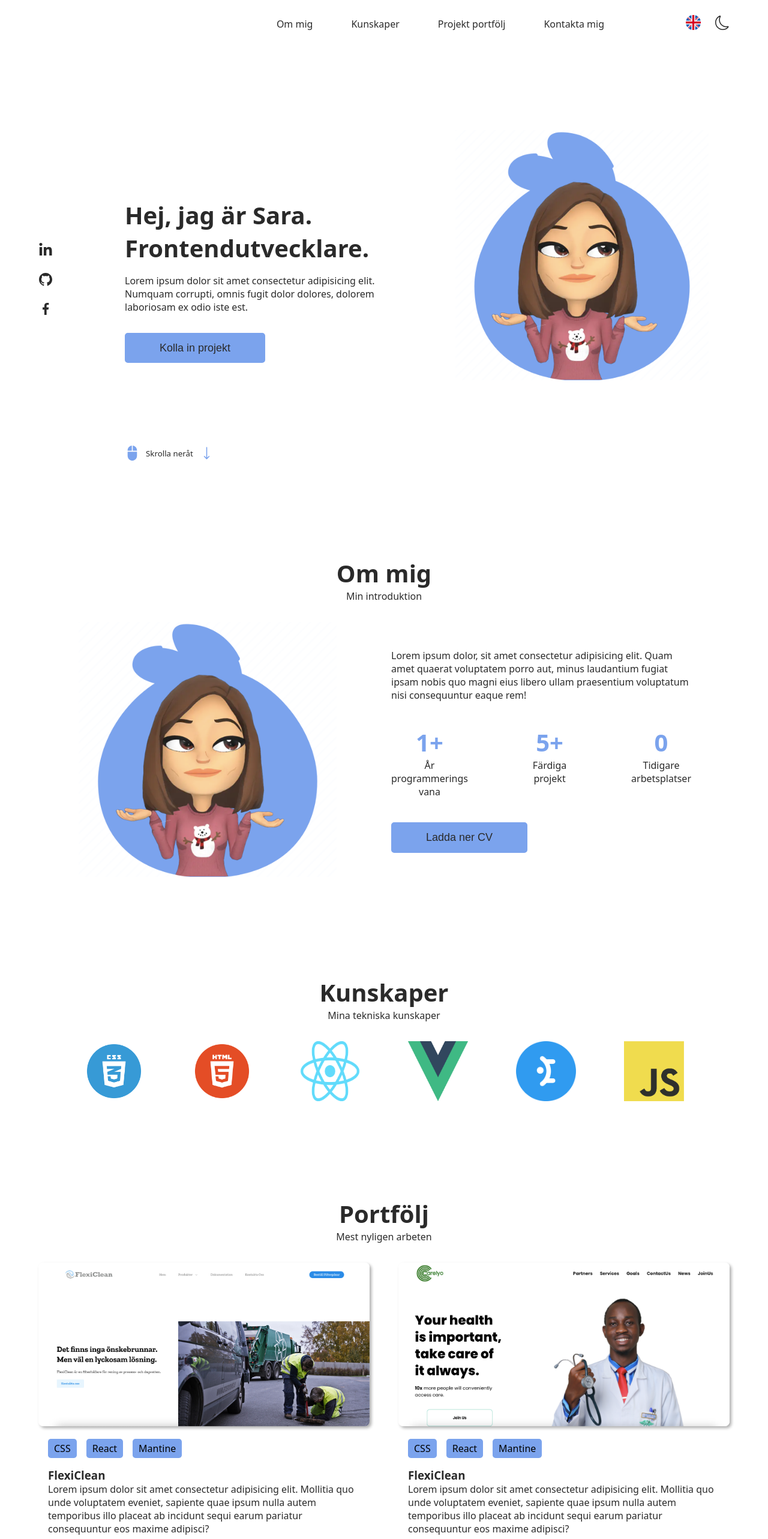
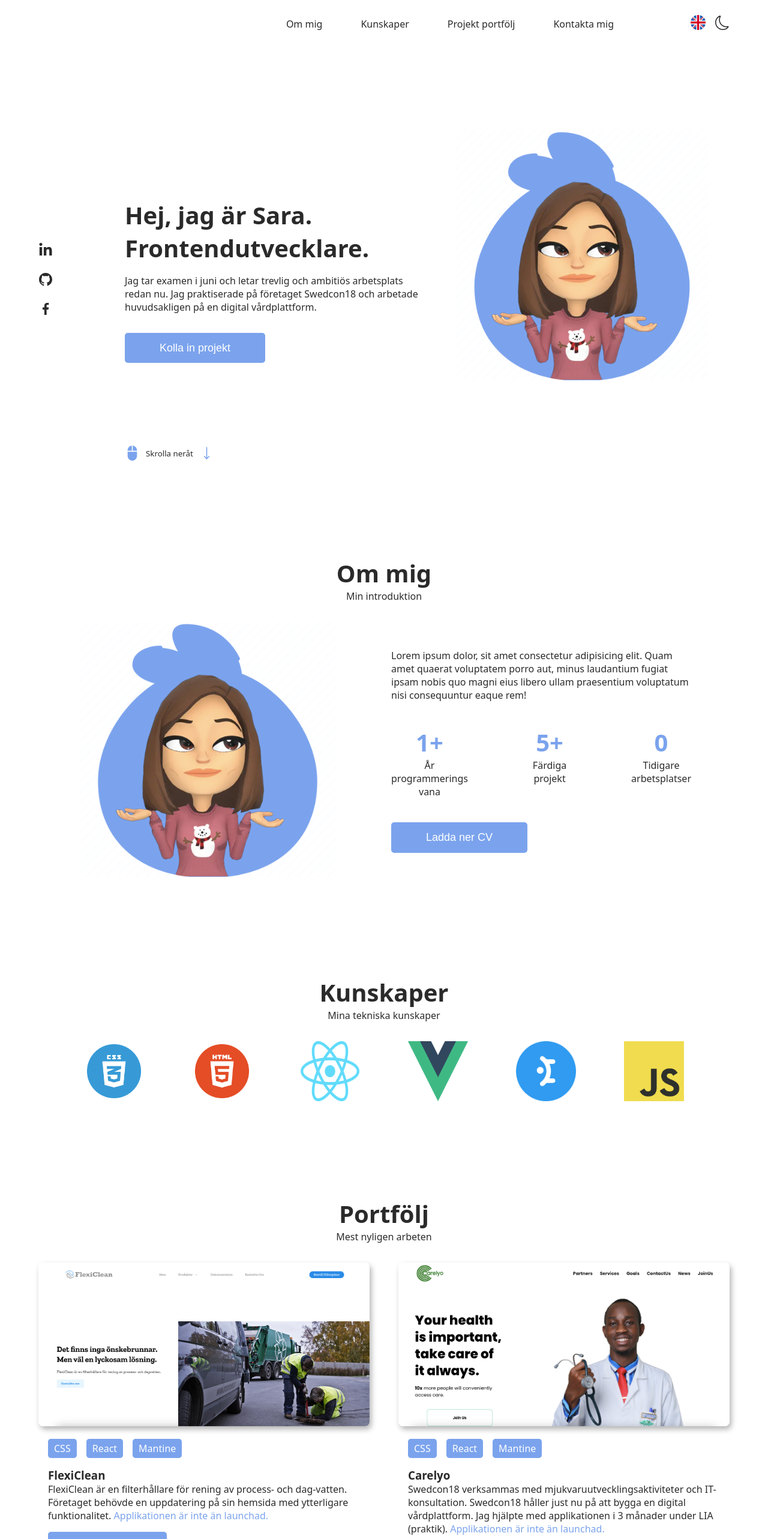
Before and after one commit to saraohman97/personal-site, a React (Create React App) app: page / in a window 1280 px wide. Shown: the top 2566 px of the page at 60% size. Built offline with nearby package versions, Linux system fonts and the light colour scheme.

Commit message:
Added transition in css

```diff
--- a/src/App.css
+++ b/src/App.css
@@ -5,20 +5,24 @@
     --bg: white;
     --bg-second: white;
     --clr-text: rgb(42, 42, 42);
+    --box-shadow: 3px 5px 10px rgba(0, 0, 0, 0.3);
 }
 
 /* variables dark theme */
 [data-theme="dark"] {
     --bg: rgb(42, 42, 42);
-    --bg-second: black;
+    --bg-second: rgb(42, 42, 42);
     --clr-text: white;
+    --box-shadow: 3px 5px 10px rgba(255, 255, 255, 0.3);
 }
 .checkbox {
     position: relative;
     color: var(--clr-text);
+    transition: all 0.2s ease-in;
 }
 .checkbox:hover{
     color: var(--clr-main);
+    transition: all 0.2s ease-in;
 }
 input[type="checkbox"] {
     position: absolute;
@@ -26,6 +30,9 @@ input[type="checkbox"] {
     height: 40px;
     appearance: none;
     outline: none;
+}
+input[type="checkbox"]:hover {
+    cursor: pointer;
 }
 [data-theme="dark"] .sun,
 [data-theme="light"] .moon {
@@ -45,7 +52,7 @@ input[type="checkbox"] {
     margin: 0;
     padding: 0;
     box-sizing: border-box;
-    transition: all 0.2s ease-in;
+    /* transition: all 0.2s ease-in; */
 }
 html, body {
     font-family: system-ui, -apple-system, BlinkMacSystemFont, 'Segoe UI', Roboto, Oxygen, Ubuntu, Cantarell, 'Open Sans', 'Helvetica Neue', sans-serif;
@@ -79,19 +86,20 @@ button {
     font-size: large;
 
     border-radius: 5px;
-    cursor: pointer;
     background-color: var(--clr-main);
     border: 2px solid var(--clr-main);
-    color: var(--clr-opposite);
+    color: var(--bg);
 
     display: flex;
     align-items: center;
     gap: 1rem;
+    transition: all 0.2s ease-in;
 }
 button:hover {
-    background-color: var(--clr-opposite);
+    background-color: var(--bg);
     border: 2px solid var(--clr-main);
     color: var(--clr-main);
+    cursor: pointer;
 }
 /* -------------------------------------------Change name. Am I using it? */
 .blue {
@@ -122,13 +130,14 @@ img {
     right: 40px;
     bottom: 80px;
     color: var(--clr-main);
-    cursor: pointer;
     transition: .3s;
-    background-color: var(--clr-opposite);
+    background-color: var(--bg);
     border-radius: .5rem;
+    transition: all .2s ease-in;
 }
 .btn-scroll:hover {
     color: var(--clr-hover-main);
+    cursor: pointer;
 }
 
 
@@ -152,6 +161,7 @@ img {
     margin: 0 1rem;
     text-decoration: none;
     color: var(--clr-text);
+    transition: all 0.2s ease-in;
 }
 .navbar a:hover {
     color: var(--clr-main);
@@ -162,18 +172,9 @@ img {
     flex-direction: row;
     align-items: center;
 }
-.nav-icon {
-    margin: 0 .5rem;
-    cursor: pointer;
-    font-size: x-large;
-}
-.nav-icon:hover {
-    color: var(--clr-main);
-}
 
 .navbar-mobile {
     display: none;
-    /* heeeerree */
     background-color: var(--bg);
 }
 
@@ -184,6 +185,9 @@ img {
 
 .language-option {
     padding-inline: 1rem;
+}
+.language-option:hover {
+    cursor: pointer;
 }
 .language-option img {
     width: 25px;
@@ -221,7 +225,7 @@ img {
         display: flex;
         justify-content: space-between;
         align-items: center;
-        box-shadow: 3px 5px 10px rgba(0, 0, 0, 0.3);
+        box-shadow: var(--box-shadow);
     }
     .btn-show {
         padding: 1rem;
@@ -242,7 +246,7 @@ img {
         gap: 3rem;
         padding: 3rem;
         width: 100%;
-        box-shadow: 3px 5px 10px rgba(0, 0, 0, 0.3);
+        box-shadow: var(--box-shadow);
 
 
         /* --------------------------------------------change color in root */
@@ -290,6 +294,7 @@ img {
 }
 .social-icon {
     font-size: 1.5rem;
+    transition: all .2s ease-in;
 }
 .social-icon:hover {
     color: var(--clr-main);
@@ -317,6 +322,7 @@ img {
 
 .scroll-text {
     display: none;
+    transition: all .2s ease-in;
 }
 
 .home-img,
@@ -437,13 +443,15 @@ img {
 }
 .portfolio-card img {
     height: auto;
-    /* --------------------------------------------------does box-shadow need a root? */
-    box-shadow: 3px 3px 5px rgba(0, 0, 0, 0.323);
+    box-shadow: var(--box-shadow);
     border-radius: .5rem;
 }
 .portfolio-text {
     text-align: start;
     padding-inline: 1rem;
+}
+.portfolio-text p {
+    padding-bottom: 1rem;
 }
 .knowledge-info {
     display: flex;
@@ -452,9 +460,10 @@ img {
 }
 .knowledge-patch {
     background-color: var(--clr-main);
-    color: var(--clr-opposite);
+    color: var(--bg);
     padding: 5px 10px;
     border-radius: .3rem;
+    transition: all .2s ease-in;
 }
 .knowledge-patch:hover {
     background-color: var(--clr-hover-main);
@@ -517,6 +526,7 @@ img {
 }
 .footer-right-section a {
     padding: .5rem;
+    transition: all .2s ease-in;
 }
 .footer-right-section a:hover {
     color: var(--clr-main);
@@ -563,7 +573,7 @@ img {
     right: -4rem;
     padding: .2rem .5rem;
     border-radius: .2rem;
-    color: var(--clr-opposite);
+    color: var(--bg);
 }
 .hover-btn-msg:before {
     content: "";
@@ -579,4 +589,5 @@ img {
 }
 .btn-copy:hover .hover-btn-msg {
     display: block;
+
 }
--- a/src/components/Navbar.js
+++ b/src/components/Navbar.js
@@ -32,7 +32,7 @@ const Navbar = ({ setEnglish, english, toggleTheme }) => {
                 <NavLink to='#portfölj' >{english === true ? 'Project portfolio' : 'Projekt portfölj'}</NavLink>
                 <NavLink to='#kontakta-mig'>{english === true ? 'Contact me' : 'Kontakta mig'}</NavLink>
                 <div className='nav-icons'>
-                    <div className="nav-icon">
+                    <div>
                         {english === true ? (
                             <div className='language-option' onClick={() => setEnglish(false)}>
                                 <img src={sweden} alt="" />
@@ -53,7 +53,6 @@ const Navbar = ({ setEnglish, english, toggleTheme }) => {
                             <BsMoon size='1.5rem' />
                         </div>
                     </div>
-
 
                 </div>
             </div>
--- a/src/pages/Home.js
+++ b/src/pages/Home.js
@@ -19,7 +19,7 @@ const Home = ({ english }) => {
       <div className="home-text">
         <h1>{english === true ? 'Hi, I am Sara.' : 'Hej, jag är Sara.'} <br /> {english === true ? 'Frontend developer.' : 'Frontendutvecklare.'}</h1>
 
-        <p>Lorem ipsum dolor sit amet consectetur adipisicing elit. Numquam corrupti, omnis fugit dolor dolores, dolorem laboriosam ex odio iste est.</p>
+        <p>Jag tar examen i juni och letar trevlig och ambitiös arbetsplats redan nu. Jag praktiserade på företaget Swedcon18 och arbetade huvudsakligen på en digital vårdplattform. </p>
         <Link to='#portfölj'><button>{english === true ? 'Check out projects' : 'Kolla in projekt'}</button></Link>
 
         <Link to='#om-mig' className="scroll-text">
--- a/src/pages/Portfolio.js
+++ b/src/pages/Portfolio.js
@@ -1,6 +1,6 @@
 import flexiclean from '../assets/flexiclean.png'
 import carelyo from '../assets/carelyo.png'
-// import { HiArrowLongRight } from "react-icons/hi2"
+import { HiArrowLongRight } from "react-icons/hi2"
 
 const Portfolio = ({ english }) => {
   return (
@@ -19,8 +19,9 @@ const Portfolio = ({ english }) => {
               <div className="knowledge-patch">Mantine</div>
             </div>
             <h3>FlexiClean</h3>
-            <p>Lorem ipsum dolor sit amet consectetur adipisicing elit. Mollitia quo unde voluptatem eveniet, sapiente quae ipsum nulla autem temporibus illo placeat ab incidunt sequi earum pariatur consequuntur eos maxime adipisci?</p>
-            {/* <button>Demo <HiArrowLongRight /> </button> */}
+            <p>FlexiClean är en ﬁlterhållare för rening av process- och dag-vatten.
+Företaget behövde en uppdatering på sin hemsida med ytterligare funktionalitet. <span className='blue'>Applikationen är inte än launchad.</span></p>
+            <button>Demo <HiArrowLongRight /> </button>
           </div>
         </div>
 
@@ -33,9 +34,9 @@ const Portfolio = ({ english }) => {
               <div className="knowledge-patch">React</div>
               <div className="knowledge-patch">Mantine</div>
             </div>
-            <h3>FlexiClean</h3>
-            <p>Lorem ipsum dolor sit amet consectetur adipisicing elit. Mollitia quo unde voluptatem eveniet, sapiente quae ipsum nulla autem temporibus illo placeat ab incidunt sequi earum pariatur consequuntur eos maxime adipisci?</p>
-            {/* <button>Demo <HiArrowLongRight /> </button> */}
+            <h3>Carelyo</h3>
+            <p>Swedcon18 verksammas med mjukvaruutvecklingsaktiviteter och IT-konsultation. Swedcon18 håller just nu på att bygga en digital vårdplattform. Jag hjälpte med applikationen i 3 månader under LIA (praktik). <span className='blue'>Applikationen är inte än launchad.</span> </p>
+            <button>Demo <HiArrowLongRight /> </button>
           </div>
         </div>
       </div>
```
